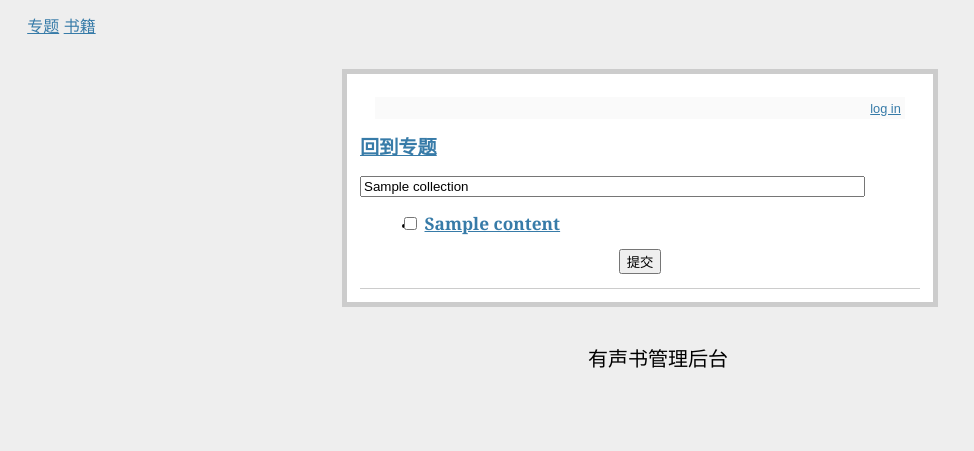
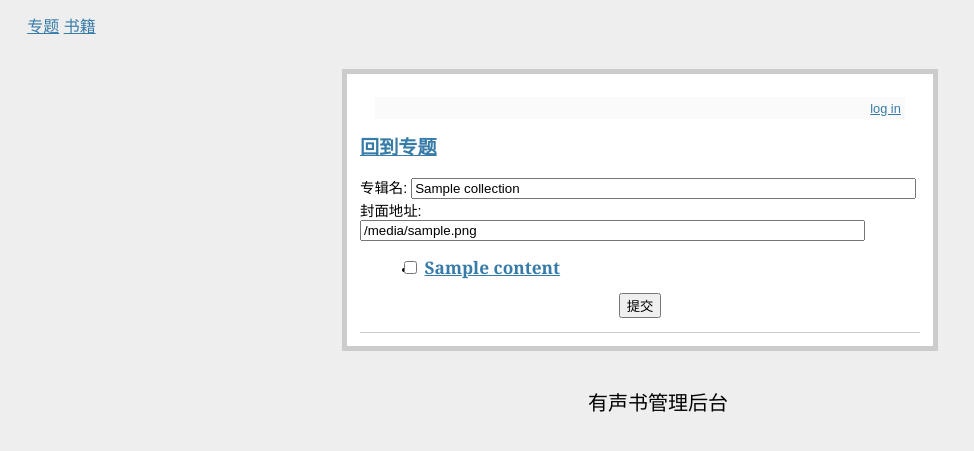
Before and after one commit to miaomaocat/YSS, a Flask app: template yss/templates/collectionContents.html in a window 1280 px wide. Shown: the top 451 px of the page, without its empty margins (0-974 px from the left). Run offline with Flask 2, Linux system fonts and the light colour scheme; the template is opened without the code that fills it: most values are stand-ins (such as "Sample title", 1, 10 or a date in 2020).

Commit message:
add collection imageurl modify

```diff
--- a/yss/controller/CollectionController.py
+++ b/yss/controller/CollectionController.py
@@ -68,7 +68,9 @@ def showCotentsUnderCollection(id=None):
         collection = Collection.collectionWithId(id)
         form = request.form
         collectionName = form['collectionName']
+        imageUrl = form['imageUrl']
         collection.name = collectionName
+        collection.imageUrl = imageUrl
         relateItems = list()
         for k in form:
             if form[k] == 'on':
--- a/yss/templates/collectionContents.html
+++ b/yss/templates/collectionContents.html
@@ -3,7 +3,9 @@
 <h2><a href="{{ url_for('showCollection', id = collection.collectionId) }} ">回到专题</a></h2>
 <form action="{{ url_for('showCotentsUnderCollection', id = id) }}" method=post class=add-entry>
   <br>
-  <input type=text size=60 name=collectionName value="{{ collection.name }}">
+  <span>专辑名: </span> <input type=text size=60 name=collectionName value="{{ collection.name }}">
+  </br>
+  <span>封面地址: </span> <input type=text size=60 name=imageUrl value="{{ collection.imageUrl }}">
   <br>
   <ul class=entries>
   {% for content in contents %}
```
